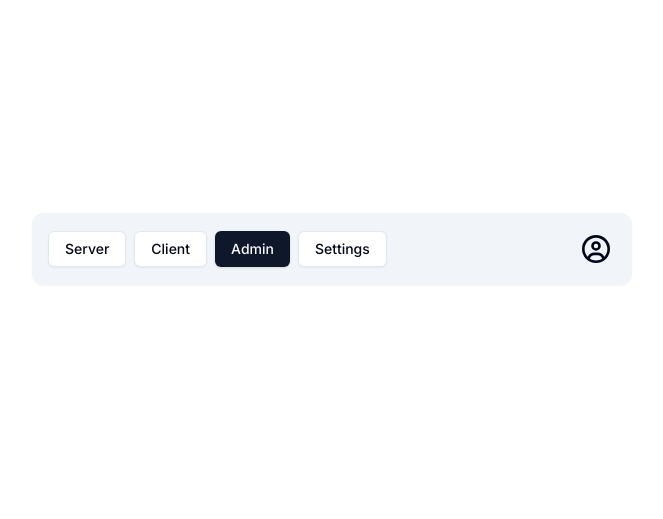
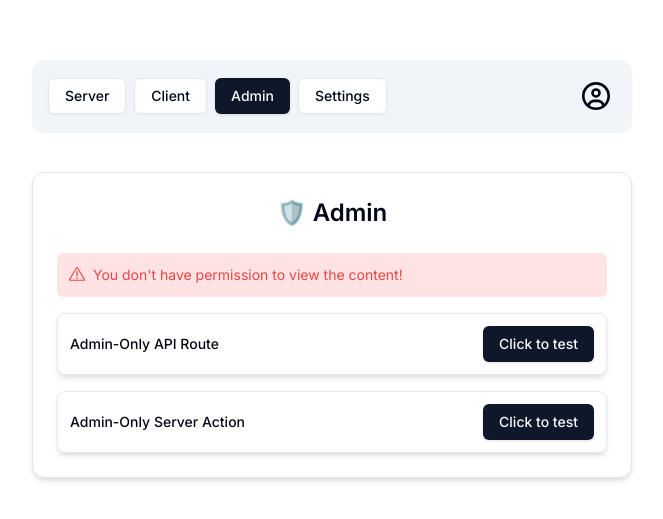
Before and after one commit to AmineElkhalidy/auth, a Next.js app: page /admin in a window 1280 px wide. Shown: the part 131-650 px from the top of the page, without its empty margins (308-971 px from the left). Built offline with nearby package versions, Linux system fonts and the light colour scheme; no server answers.

Commit message:
Admin page with its logic added!

```diff
--- /dev/null
+++ b/actions/admin.ts
@@ -0,0 +1,14 @@
+"use server";
+
+import { currentRole } from "@/lib/auth";
+import { UserRole } from "@prisma/client";
+
+export const admin = async () => {
+  const role = await currentRole();
+
+  if (role === UserRole.ADMIN) {
+    return { success: "Allowed Server Action!" };
+  }
+
+  return { error: "Forbidden Server Action!" };
+};
--- a/app/(protected)/admin/page.tsx
+++ b/app/(protected)/admin/page.tsx
@@ -1,7 +1,50 @@
-import React from "react";
+"use client";
+
+import FormSuccess from "@/components/FormSuccess";
+import RoleGate from "@/components/auth/RoleGate";
+import { Button } from "@/components/ui/button";
+import { Card, CardContent, CardHeader } from "@/components/ui/card";
+import { UserRole } from "@prisma/client";
+import { toast } from "sonner";
+import { admin } from "@/actions/admin";
 
 const AdminPage = () => {
-  return <div></div>;
+  const onApiRouteClick = () => {
+    fetch("/api/admin").then((response) => {
+      if (response.ok) toast.success("Allowed API Route!");
+      else toast.error("Forbidden API Route!");
+    });
+  };
+
+  const onServerActionClick = () => {
+    admin().then((data) => {
+      if (data?.error) toast.error(data?.error);
+      if (data?.success) toast.error(data?.success);
+    });
+  };
+  return (
+    <Card className="w-[600px] shadow-md">
+      <CardHeader>
+        <p className="text-2xl text-center font-semibold">🛡️ Admin</p>
+      </CardHeader>
+
+      <CardContent className="space-y-4">
+        <RoleGate allowedRole={UserRole.ADMIN}>
+          <FormSuccess message="You are allowed to see the content!" />
+        </RoleGate>
+
+        <div className="flex items-center justify-between rounded-lg border p-3 shadow-md">
+          <p className="text-sm font-medium">Admin-Only API Route</p>
+          <Button onClick={onApiRouteClick}>Click to test</Button>
+        </div>
+
+        <div className="flex items-center justify-between rounded-lg border p-3 shadow-md">
+          <p className="text-sm font-medium">Admin-Only Server Action</p>
+          <Button onClick={onServerActionClick}>Click to test</Button>
+        </div>
+      </CardContent>
+    </Card>
+  );
 };
 
 export default AdminPage;
--- /dev/null
+++ b/app/api/admin/route.ts
@@ -0,0 +1,12 @@
+import { currentRole } from "@/lib/auth";
+import { UserRole } from "@prisma/client";
+import { NextResponse } from "next/server";
+
+export async function GET() {
+  const role = await currentRole();
+  if (role === UserRole.ADMIN) {
+    return new NextResponse(null, { status: 200 });
+  }
+
+  return new NextResponse(null, { status: 403 });
+}
--- a/app/layout.tsx
+++ b/app/layout.tsx
@@ -4,6 +4,7 @@
 import { cn } from "@/lib/utils";
 import { SessionProvider } from "next-auth/react";
 import { auth } from "@/auth";
+import { Toaster } from "@/components/ui/sonner";
 
 const inter = Inter({ subsets: ["latin"] });
 
@@ -22,7 +23,10 @@
   return (
     <SessionProvider session={session}>
       <html lang="en">
-        <body className={cn("min-h-screen", inter.className)}>{children}</body>
+        <body className={cn("min-h-screen", inter.className)}>
+          <Toaster />
+          {children}
+        </body>
       </html>
     </SessionProvider>
   );
--- /dev/null
+++ b/components/auth/RoleGate.tsx
@@ -0,0 +1,25 @@
+"use client";
+
+import { useCurrentRole } from "@/hooks/useCurrentRole";
+import { UserRole } from "@prisma/client";
+import React from "react";
+import FormError from "../FormError";
+
+interface RoleGateProps {
+  children: React.ReactNode;
+  allowedRole: UserRole;
+}
+
+const RoleGate = ({ children, allowedRole }: RoleGateProps) => {
+  const role = useCurrentRole();
+
+  if (role !== allowedRole) {
+    return (
+      <FormError message="You don't have permission to view the content!" />
+    );
+  }
+
+  return <>{children}</>;
+};
+
+export default RoleGate;
--- a/components/auth/UserButton.tsx
+++ b/components/auth/UserButton.tsx
@@ -13,7 +13,7 @@
 
 const UserButton = () => {
   const user = useCurrentUser();
-  console.log(user?.role);
+
   return (
     <DropdownMenu>
       <DropdownMenuTrigger>
--- /dev/null
+++ b/components/ui/sonner.tsx
@@ -0,0 +1,31 @@
+"use client"
+
+import { useTheme } from "next-themes"
+import { Toaster as Sonner } from "sonner"
+
+type ToasterProps = React.ComponentProps<typeof Sonner>
+
+const Toaster = ({ ...props }: ToasterProps) => {
+  const { theme = "system" } = useTheme()
+
+  return (
+    <Sonner
+      theme={theme as ToasterProps["theme"]}
+      className="toaster group"
+      toastOptions={{
+        classNames: {
+          toast:
+            "group toast group-[.toaster]:bg-background group-[.toaster]:text-foreground group-[.toaster]:border-border group-[.toaster]:shadow-lg",
+          description: "group-[.toast]:text-muted-foreground",
+          actionButton:
+            "group-[.toast]:bg-primary group-[.toast]:text-primary-foreground",
+          cancelButton:
+            "group-[.toast]:bg-muted group-[.toast]:text-muted-foreground",
+        },
+      }}
+      {...props}
+    />
+  )
+}
+
+export { Toaster }
--- /dev/null
+++ b/hooks/useCurrentRole.ts
@@ -0,0 +1,7 @@
+import { useSession } from "next-auth/react";
+
+export const useCurrentRole = () => {
+  const session = useSession();
+
+  return session.data?.user?.role;
+};
--- a/lib/auth.ts
+++ b/lib/auth.ts
@@ -4,3 +4,8 @@
   const session = await auth();
   return session?.user;
 };
+
+export const currentRole = async () => {
+  const session = await auth();
+  return session?.user?.role;
+};
--- a/package.json
+++ b/package.json
@@ -24,12 +24,14 @@
     "clsx": "^2.1.0",
     "next": "14.1.0",
     "next-auth": "^5.0.0-beta.9",
+    "next-themes": "^0.2.1",
     "react": "^18",
     "react-dom": "^18",
     "react-hook-form": "^7.50.1",
     "react-icons": "^5.0.1",
     "react-spinners": "^0.13.8",
     "resend": "^3.1.0",
+    "sonner": "^1.4.0",
     "tailwind-merge": "^2.2.1",
     "tailwindcss-animate": "^1.0.7",
     "uuid": "^9.0.1",
```
Also changed, not shown: 1 other file (tests, documents, lock files or other folders).
